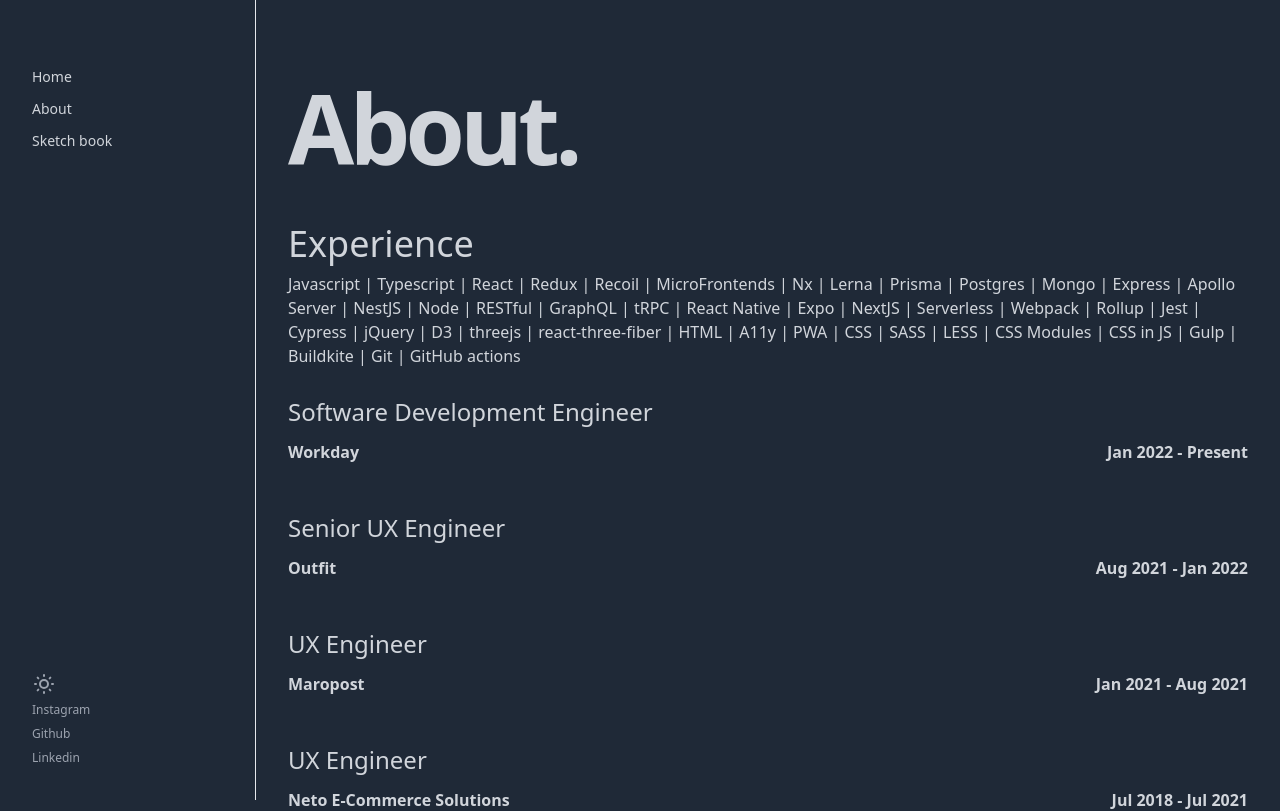
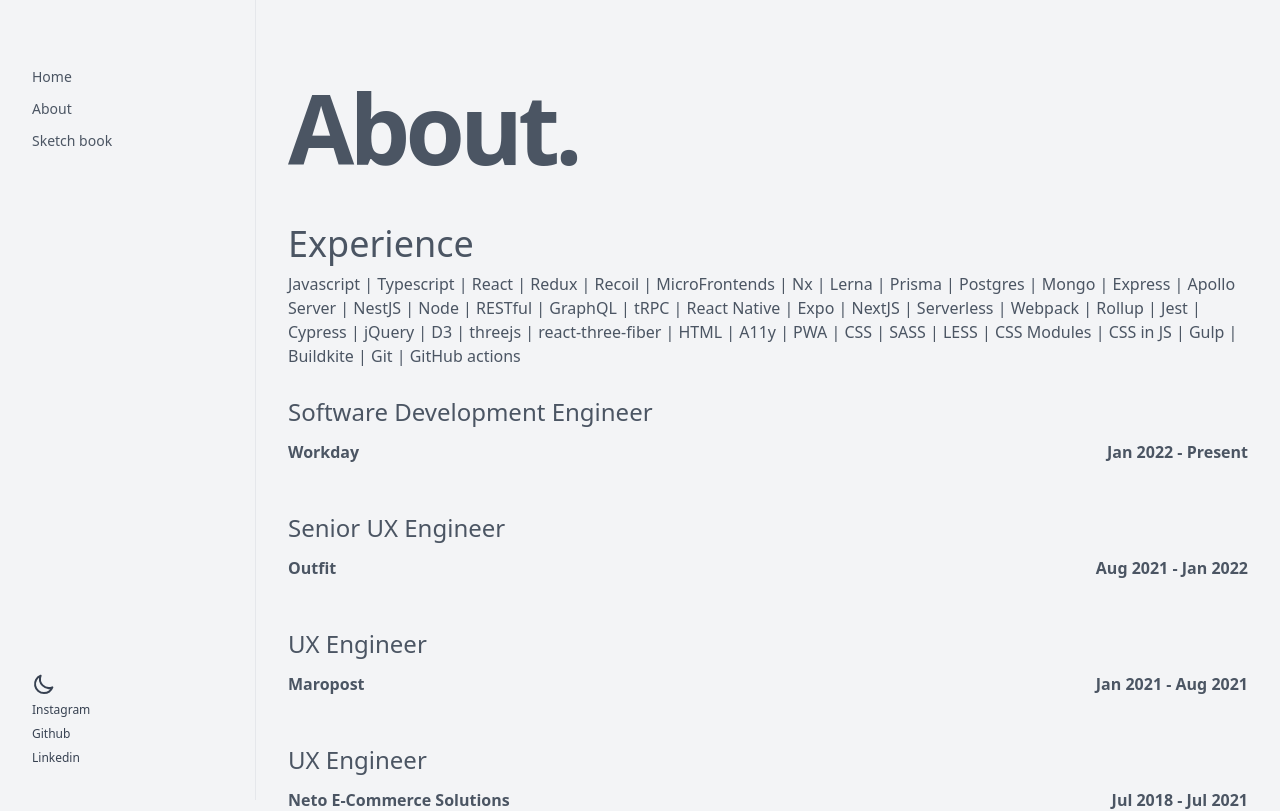
Before and after one commit to philcon93/portfolio2021, a Next.js app: page /about in a window 1280 px wide. Shown: the top 811 px of the page. Built offline with nearby package versions, Linux system fonts and the light colour scheme.

Commit message:
switch background image on theme change

```diff
--- a/src/components/three/invisible-scene/index.js
+++ b/src/components/three/invisible-scene/index.js
@@ -1,13 +1,15 @@
 /* eslint-disable react/no-unknown-property */
-import React, { Suspense } from "react";
+import React, { Suspense, useContext } from "react";
 import { Canvas } from "@react-three/fiber";
 import { Effects, OrthographicCamera } from "@react-three/drei";
 import { Background } from "./Background";
 import { RipplePass } from "./RipplePass";
+import { ThemeContext } from "../../../theme/theme-context";
 
 export function InvisibleExperience() {
   // const [dpr, setDpr] = useState([1, 2]);
-  const img = true ? "/img/wanderer-cdf.jpeg" : "/img/wlop-1.jpg";
+  const { theme } = useContext(ThemeContext);
+  const img = theme === "light" ? "/img/wanderer-cdf.jpeg" : "/img/wlop-1.jpg";
 
   return (
     <Canvas
--- a/src/pages/_document.js
+++ b/src/pages/_document.js
@@ -7,7 +7,7 @@
   }
   render() {
     return (
-      <Html className="dark">
+      <Html className="light">
         <Head />
         <body>
           <Main />
--- a/src/theme/theme-context.js
+++ b/src/theme/theme-context.js
@@ -5,13 +5,13 @@
 const lightTheme = "light";
 
 const defaultState = {
-  theme: darkTheme,
+  theme: lightTheme,
   toggleTheme: () => {},
 };
 export const ThemeContext = createContext(defaultState);
 
 export const ThemeProvider = ({ children }) => {
-  const [theme, setTheme] = useState(darkTheme);
+  const [theme, setTheme] = useState(defaultState.theme);
 
   const toggleTheme = () => {
     const doc = document.documentElement;
```
